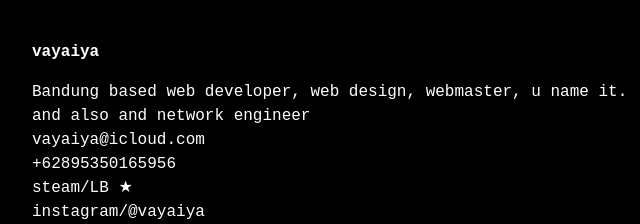
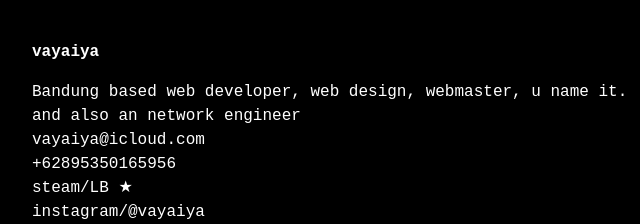
Before and after one commit to vayaiya/vayaiya.github.io, a plain HTML site: page index.html in a window 1280 px wide. Shown: the top 224 px of the page, 8-648 px from the left. Drawn offline with Linux system fonts and the light colour scheme.

Commit message:
Update index.html

```diff
--- a/index.html
+++ b/index.html
@@ -55,7 +55,7 @@
 <body>
     <h1>vayaiya</h1>
     <p>
-        <a href=https://goo.gl/maps/YeqxfPmuBbAyuwXX9 target=_blank>Bandung based web developer, web design, webmaster, u name it.<br>and also and network engineer</a>
+        <a href=https://goo.gl/maps/YeqxfPmuBbAyuwXX9 target=_blank>Bandung based web developer, web design, webmaster, u name it.<br>and also an network engineer</a>
         <br/>
         <a href=mailto:vayaiya@icloud.com>vayaiya@icloud.com</a>
         <br/>
```
